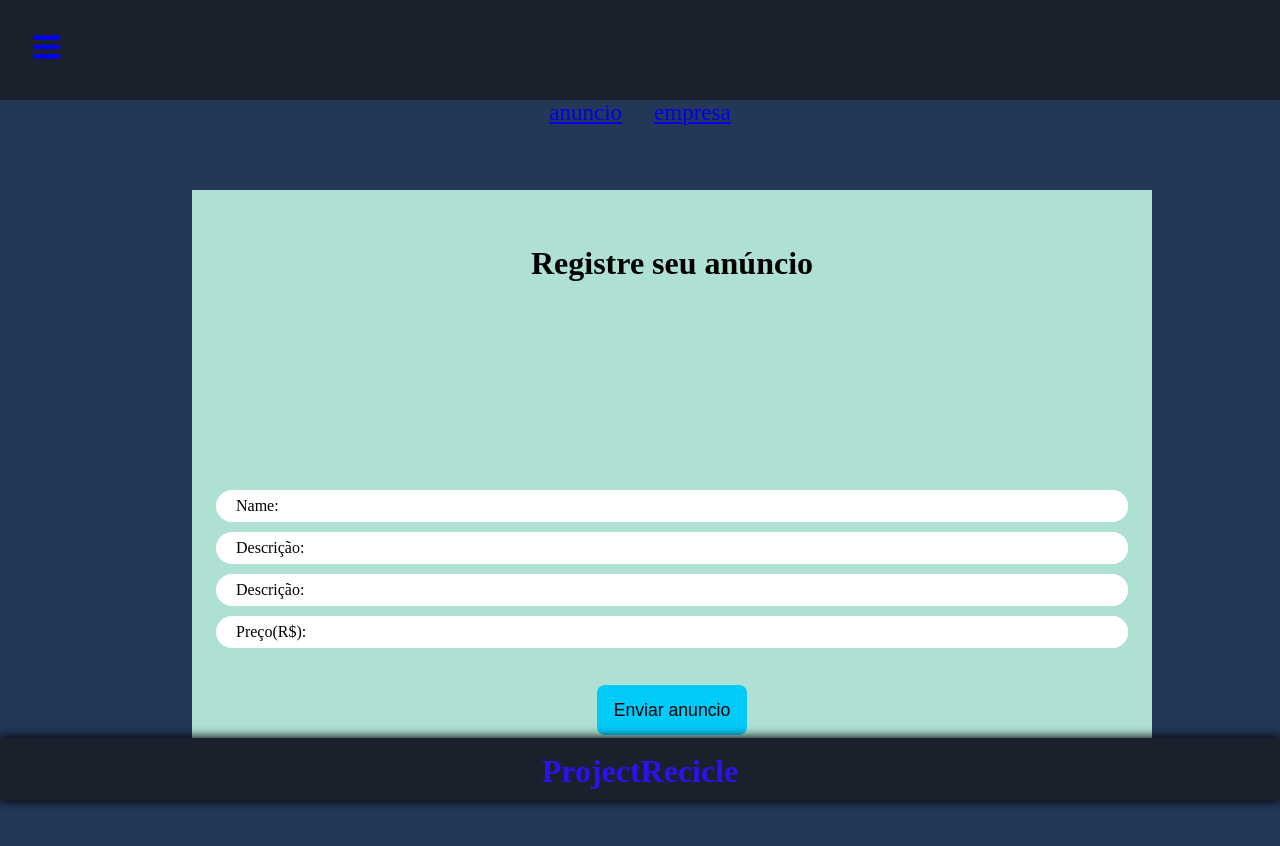
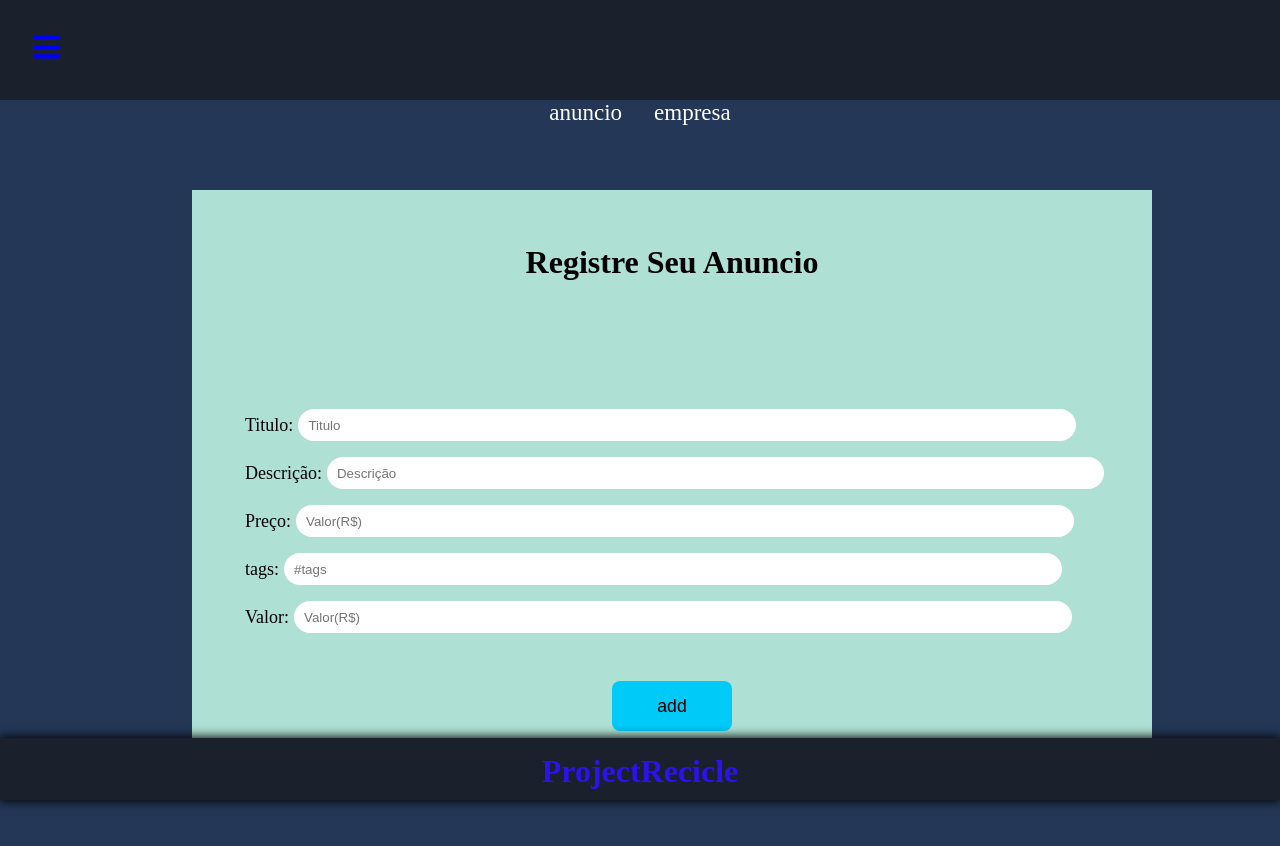
Before and after one commit to Pedro-Baruch/Project-recycle, a React (Vite) app in the folder FrontendPR/: page /create in a window 1280 px wide. Shown: the top 846 px of the page. Built offline with nearby package versions, Linux system fonts and the light colour scheme.

Commit message:
alter routes

```diff
--- /dev/null
+++ b/FrontendPR/server-api/db.json
@@ -0,0 +1,8 @@
+{
+    "posts": [
+
+      { "id": 2, "titulo": "baruk", "nome": "baruk","Preço":"R$34","Descrição":"pessimo produto" },
+      { "id": 3, "titulo": "basfasff", "nome": "asdfasdfk","Preço":"R$31234","Descrição":"pessimo produto" },
+      { "id": 7, "titulo": "baruk", "nome": "12312","Preço":"R$34","Descrição":"pessimo produto" }
+    ]
+}
--- a/FrontendPR/src/App.tsx
+++ b/FrontendPR/src/App.tsx
@@ -5,8 +5,9 @@ import './assets/App.css'
 import Footer from "./Components/Footer"
 
 
-import { Home as CriarAnuncio } from "./pages/Criar-Anuncio"
+import { CriarAnuncio as CriarAnuncio } from "./pages/Criar-Anuncio"
 import { Navigation } from "./Components/Nav"
+import { ExibirAnuncio } from './pages/Exibir-Anuncios/index';
 
 
 
@@ -18,7 +19,8 @@ function App() {
                 <Header />
                 <Navigation/>
                     <Routes>
-                        <Route path='/create' element={<CriarAnuncio></CriarAnuncio>} />
+                        <Route path='/create' element={<CriarAnuncio/>} />
+                        <Route path='/home/anuncio' element={<ExibirAnuncio/>} />
                     </Routes>
                 <Footer />
             </Router>
--- a/FrontendPR/src/Axios.ts
+++ b/FrontendPR/src/Axios.ts
@@ -1 +1,5 @@
 import axios from "axios";
+
+export default axios.create({
+  baseURL: "http://localhost:3000/",
+});
--- a/FrontendPR/src/Components/Nav/index.tsx
+++ b/FrontendPR/src/Components/Nav/index.tsx
@@ -8,10 +8,10 @@ export const Navigation = () => {
 
     return (
         <nav className='nav'>
-            <Link to='/'>
+            <Link className='Link' to='/home/anuncio'>
                 <p>anuncio</p>
             </Link>
-            <Link to='/create'>
+            <Link className='Link' to='/'>
                 <p>empresa</p>
             </Link>
 
--- a/FrontendPR/src/Components/Nav/styles.css
+++ b/FrontendPR/src/Components/Nav/styles.css
@@ -14,3 +14,10 @@ gap: 2rem;
 font-size:23px;
 
 }
+.Link p{
+    color: white;
+
+}
+.Link{
+    text-decoration: none;
+}
--- /dev/null
+++ b/FrontendPR/src/pages/Car/index.tsx
@@ -0,0 +1,58 @@
+import './styles.css'
+import { useEffect, useState } from 'react'
+
+
+interface Post {
+
+  id: number
+  titulo: string
+  nome: string
+  Descrição: string
+  Preço: number
+}
+
+export function CarsFetchPage() {
+  const [cars, setCars] = useState<Post[]>([])
+
+  useEffect(() => {
+    const URL = 'http://localhost:3000/posts'
+    const options: RequestInit = {
+      method: 'GET',
+    }
+
+    fetch(URL, options)
+      .then((response) => response.json())
+      .then((data) => setCars(data))
+
+  }, [])
+
+  return (
+    <div className="App">
+      <div className='Card'>
+
+        <ul className='AA' style={{
+          color: "black",
+          fontSize: "23px",
+
+        }}>
+
+
+          {cars.map(car => (
+          <section className='box-anuncio'>
+            <li key={car.id}>
+              Nome: {car.nome}
+              <br />Descrição : {car.Descrição}
+              <br />Preço: {car.Preço}
+              <br />Titulo: {car.titulo}
+              </li>
+            </section>
+           )
+
+           )
+          }
+        </ul>
+      </div>
+
+    </div>
+  )
+}
--- /dev/null
+++ b/FrontendPR/src/pages/Car/styles.css
@@ -0,0 +1,17 @@
+.Card{
+    padding-top: 3rem;
+
+}
+ul,li{
+
+list-style-type:none;
+
+}
+.box-anuncio{
+    display: flex;
+    justify-content: center;
+    padding-bottom:2rem;
+
+
+    border-radius:2rem;
+}
--- a/FrontendPR/src/pages/Criar-Anuncio/index.tsx
+++ b/FrontendPR/src/pages/Criar-Anuncio/index.tsx
@@ -3,32 +3,79 @@ import './style.css'
 
 
 
-export const Home = () => {
+export const CriarAnuncio = () => {
     return (
         <main>
             <div className="Container">
+                <h1>Registre Seu Anuncio</h1>
+                <form className="form" onSubmit={() => console.log('')}>
 
+                    <div className='bloco'>
 
-                <h1>Registre seu anúncio</h1>
+                    <label>Titulo: </label>
+                    <input
+                        className='input'
+                        type="text"
+                        name="titulo"
+                        placeholder="Titulo"
+                        // value={this.state.email}
+                        //  onChange={(e) => this.setState({ email: e.target.value })}
+                        />
+                        </div>
 
-            <div className='form'>
-                  <label htmlFor="name">Name:</label>
-                  <input className='input-controll' />
-                </div>
-            <div className='form'>
-                  <label htmlFor="descrição">Descrição:</label>
-                  <input className='input-controll' />
-                </div>
-            <div className='form'>
-                  <label htmlFor="descrição">Descrição:</label>
-                  <input className='input-controll' />
-                </div>
-            <div className='form'>
-                  <label htmlFor="name">Preço(R$):</label>
-                  <input className='input-controll' />
-                </div>
+                    <div className='bloco'>
 
-<Button children='Enviar anuncio' height='50px' width='150px' onClick={()=>console.log('click')}></Button>
+                    <label>Descrição: </label>
+                    <input
+                        className='input'
+                        type="text"
+                        name="descrição"
+                        placeholder="Descrição"
+                        // value={this.state.email}
+                        //  onChange={(e) => this.setState({ email: e.target.value })}
+                        />
+                        </div>
+
+                    <div className='bloco'>
+
+                    <label>Preço: </label>
+                    <input
+                        className='input'
+                        type="text"
+                        name="valor"
+                        placeholder="Valor(R$)"
+                        // value={this.state.email}
+                        //  onChange={(e) => this.setState({ email: e.target.value })}
+                        />
+                        </div>
+
+                    <div className='bloco'>
+
+                    <label>tags: </label>
+                    <input
+                        className='input'
+                        type="text"
+                        name="tags"
+                        placeholder="#tags"
+                        // value={this.state.email}
+                        //  onChange={(e) => this.setState({ email: e.target.value })}
+                        />
+                        </div>
+
+                    <div className='bloco'>
+
+                    <label>Valor: </label>
+                    <input
+                        className='input'
+                        type="text"
+                        name="valor"
+                        placeholder="Valor(R$)"
+                        // value={this.state.email}
+                        //  onChange={(e) => this.setState({ email: e.target.value })}
+                        />
+                        </div>
+                    <Button children='add' height='50px' width='120px' onClick={() => console.log('')} />
+                </form>
 
             </div>
 
--- a/FrontendPR/src/pages/Criar-Anuncio/style.css
+++ b/FrontendPR/src/pages/Criar-Anuncio/style.css
@@ -8,34 +8,45 @@ align-items: center;
 margin:5% 10% 5% 15%;
 min-height:600px;
 }
+
 .Container h1{
-    height: 15rem;
+    height: 10rem;
+    font-style: bold;
+}
 
-}
-.input-controll{
-    height: 2rem;
-    display: flex;
-    width: 95%;
-    border-radius: 2rem ;
-}
 .form{
-    background-color: white;
-    height: 2rem;
+
+
     border-radius: 2rem ;
     margin: 5px;
-    width: 95%;
-    justify-content: initial;
+    width: 90%;
     display: flex;
-    flex-direction:row;
-
+    flex-direction:column;
     gap: 1rem;
 
 }
 .form label{
 
- padding-left: 20px;
+
     display: flex;
+font-size: large;
+font-style: bold;
     align-items: center;
+    padding:5px;
 
 
   }
+ .input{
+
+        height: 2rem;
+        display: flex;
+        width: 90%;
+        border-radius: 2rem ;
+        padding-left:10px;
+
+  }
+.bloco{
+display: flex;
+flex-direction: row;
+
+}
--- /dev/null
+++ b/FrontendPR/src/pages/Exibir-Anuncios/index.tsx
@@ -0,0 +1,19 @@
+import Button from '../../Components/Button'
+import { CarsFetchPage } from '../Car'
+import './style.css'
+
+
+
+export const ExibirAnuncio = () => {
+    return (
+        <main>
+            <div className="Container">
+
+               <CarsFetchPage/>
+            </div>
+
+
+        </main>
+
+    )
+}
--- /dev/null
+++ b/FrontendPR/src/pages/Exibir-Anuncios/style.css
@@ -0,0 +1,3 @@
+.Box{
+text-align: center;
+}
```
